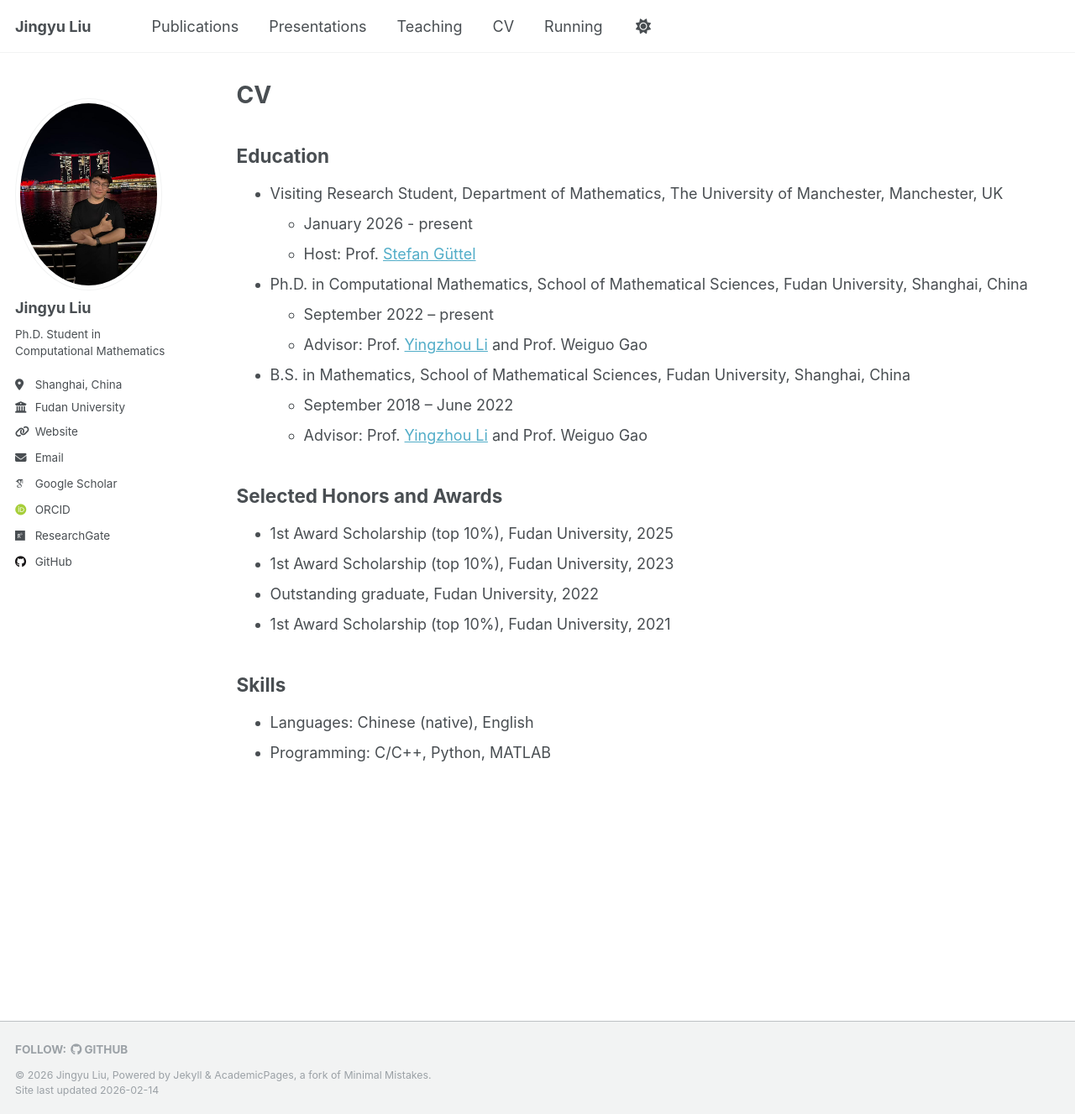
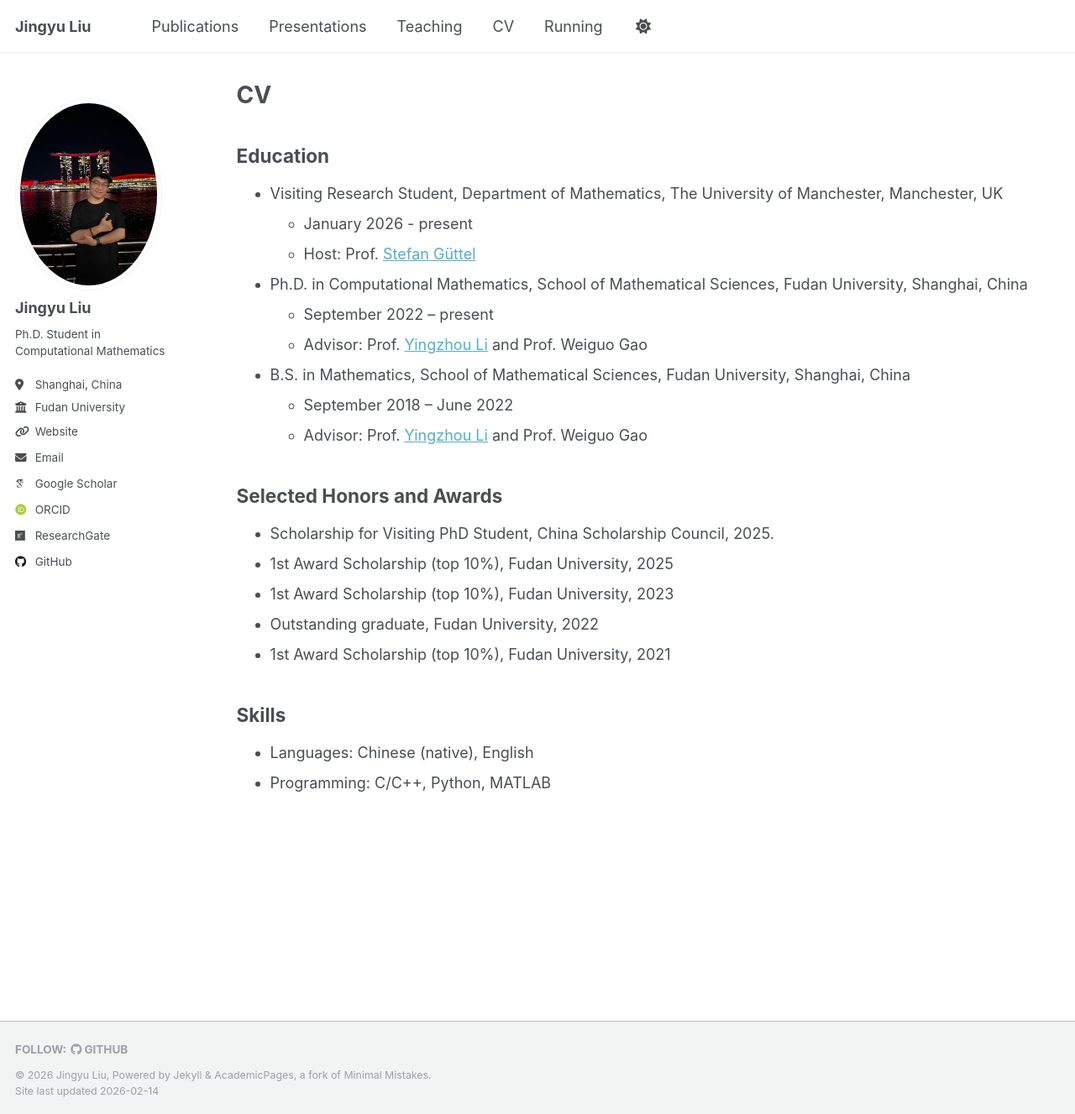
Before and after one commit to JingyuLiuMath/JingyuLiuMath.github.io, a Jekyll site: the page built from _pages/cv.md, in a window 1280 px wide and 1327 px high. Shown: the whole window at 84% size. Built offline with Jekyll 4.4.1, drawn with Linux system fonts in a browser that asks for light colours; some web fonts are replaced.

Commit message:
update CSC

```diff
--- a/_pages/cv.md
+++ b/_pages/cv.md
@@ -21,6 +21,7 @@ author_profile: true
 
 ## Selected Honors and Awards
 
+* Scholarship for Visiting PhD Student, China Scholarship Council, 2025.
 * 1st Award Scholarship (top 10%), Fudan University, 2025
 * 1st Award Scholarship (top 10%), Fudan University, 2023
 * Outstanding graduate, Fudan University, 2022
```
